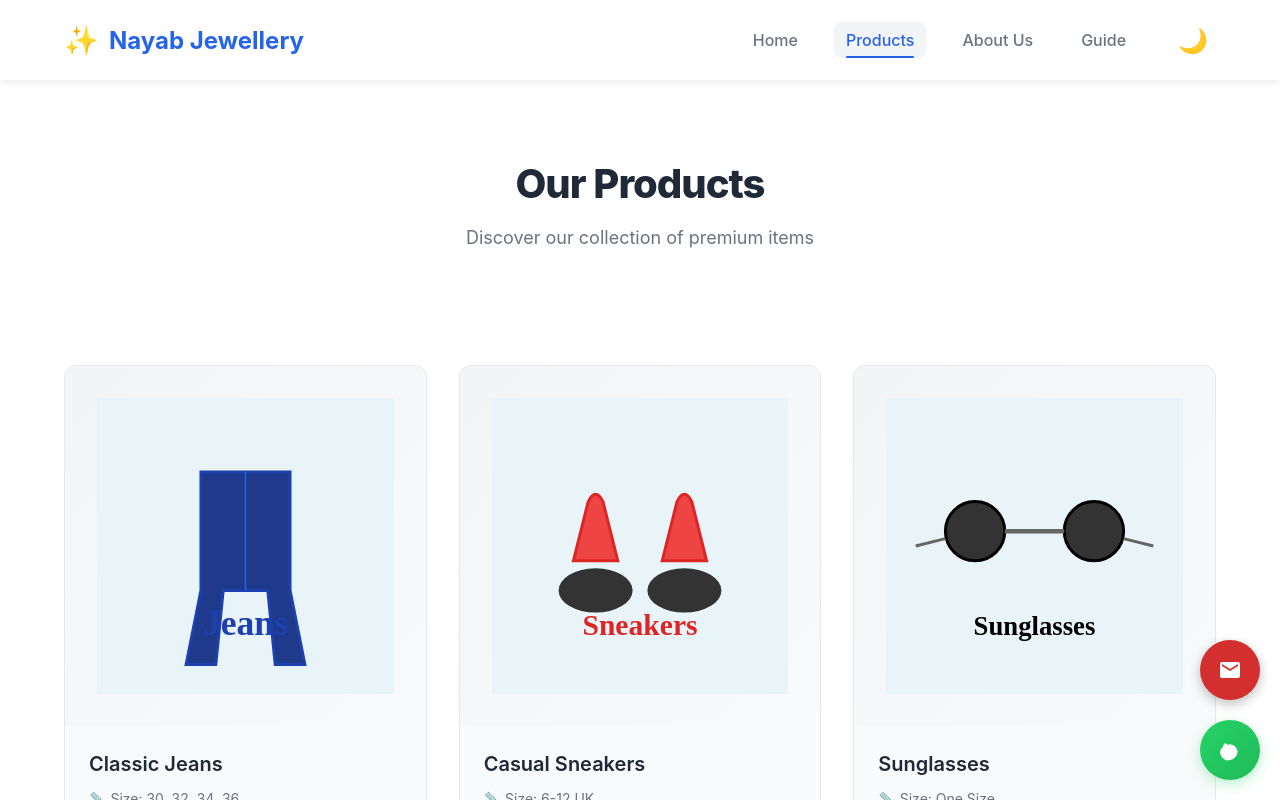
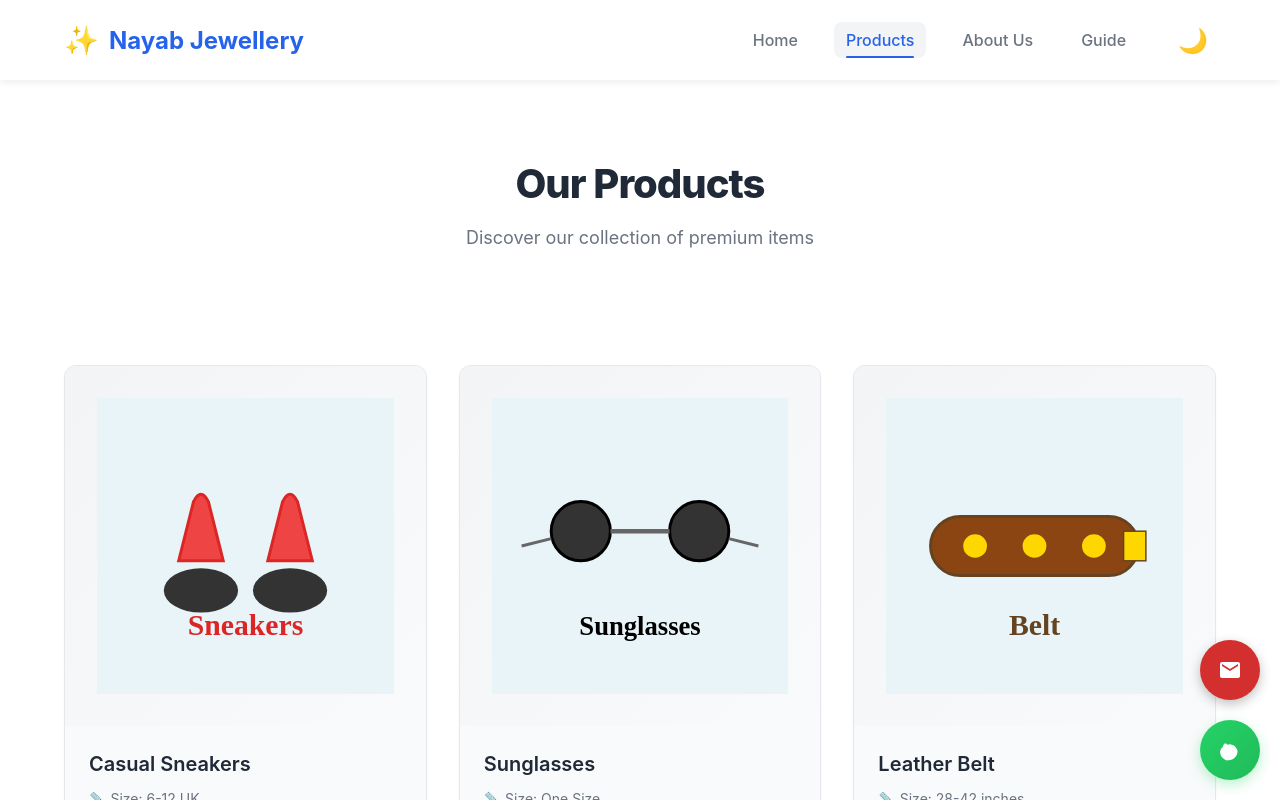
Before and after one commit to TalhaAgenticAIDeveloper/zohaib-zafar-shopping-cart, a React (Vite) app: page / in a window 1280 px wide. Both pictures are taken after a click on the button "Explore Products". Shown: the top 800 px of the page. Built offline with nearby package versions, Linux system fonts and the light colour scheme.

Commit message:
kjsdfhkshdfkj

```diff
--- a/src/pages/Products.jsx
+++ b/src/pages/Products.jsx
@@ -4,14 +4,7 @@ import '../styles/Products.css';
 export default function Products() {
   const products = [
 
-    {
-      id: 2,
-      name: 'Classic Jeans',
-      size: '30, 32, 34, 36',
-      price: 3499,
-      quantity: '35 in stock',
-      image: '/images/jeans.svg'
-    },
+
     {
       id: 3,
       name: 'Casual Sneakers',
```
